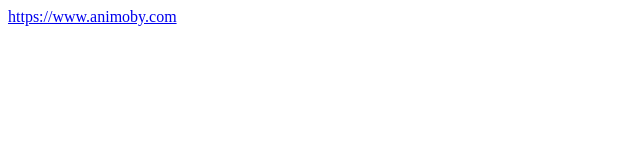
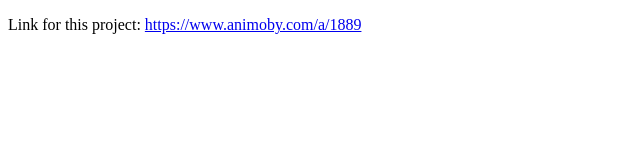
Before and after one commit to vagnervjs/animoby-embed-element, a plain HTML site: page index.html in a window 1280 px wide. Shown: the whole page, without its empty margins (0-640 px from the left). Drawn offline with Linux system fonts and the light colour scheme.

Commit message:
Add Animoby link

```diff
--- a/index.html
+++ b/index.html
@@ -16,7 +16,7 @@
 	<!-- Using Custom Elements -->
 	<animoby width="650" height="425" user="admin" proj="4e299d5c194f5f6652af4b0b96d34695" projid="1889"></animoby>
 
-	<a href="https://www.animoby.com">https://www.animoby.com</a>
+	<p>Link for this project: <a href="https://www.animoby.com/a/1889">https://www.animoby.com/a/1889</a></p>
 
 </body>
 </html>
```
